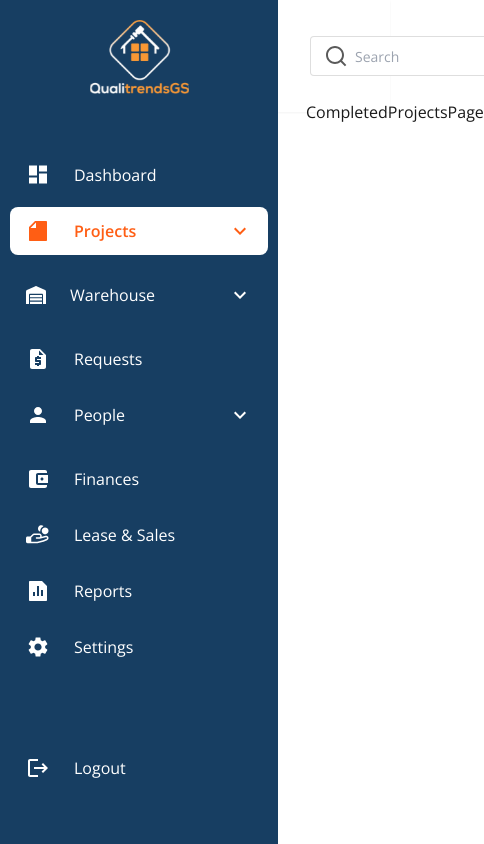
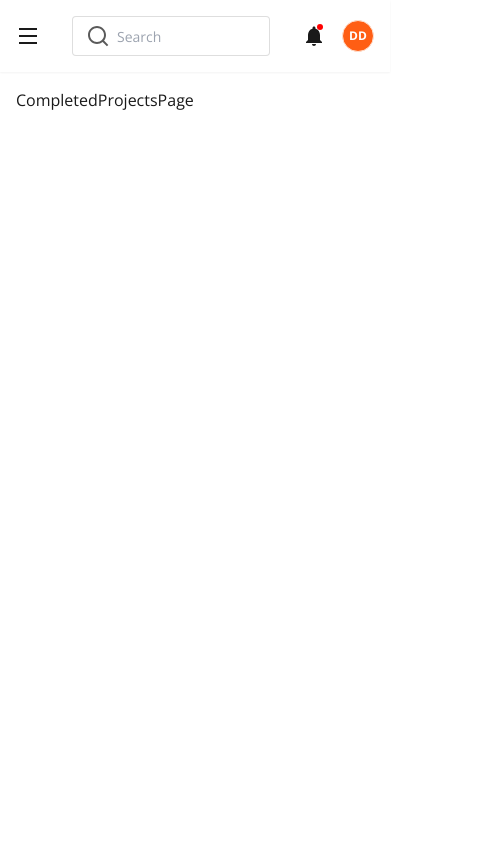
Before and after one commit to ntamiegbe/qualitrends-admin, a Next.js app: page /projects/completed-projects in a window 390 px wide. Shown: the whole page, 484 px wide, since content can reach past the window. Built offline with nearby package versions, Linux system fonts and the light colour scheme.

Commit message:
fix: Add new SVG icons and update layout components

```diff
--- a/src/app/(main)/layout.tsx
+++ b/src/app/(main)/layout.tsx
@@ -11,9 +11,9 @@ const Layout = ({ children }: LayoutProps) => {
 	return (
 		<section className='flex h-screen'>
 			<Navigation />
-			<div className='ml-[278px] w-[calc(100%-278px)]'>
+			<div className='w-full lg:ml-[278px] lg:w-[calc(100%-278px)]'>
 				<Header />
-				<main className='bg-white w-full min-h-[calc(100vh-72px)] p-7 mt-[72px]'>
+				<main className='bg-white max-lg:container lg:w-full min-h-[calc(100vh-72px)] lg:min-h-[calc(100vh-80px)] py-4 lg:p-7 mt-[72px] lg:mt-20'>
 					{children}
 				</main>
 			</div>
--- a/src/components/icons/index.tsx
+++ b/src/components/icons/index.tsx
@@ -18,6 +18,7 @@ import SearchIcon from "/public/assets/icons/search.svg";
 import PlusIcon from "/public/assets/icons/plus.svg";
 import NotificationsIcon from "/public/assets/icons/notifications.svg";
 import CaretIcon from "/public/assets/icons/caret.svg";
+import MenuIcon from "/public/assets/icons/menu.svg";
 
 const Icons = {
 	Logo,
@@ -38,6 +39,7 @@ const Icons = {
 	PlusIcon,
 	NotificationsIcon,
 	CaretIcon,
+	MenuIcon,
 };
 
 export default Icons;
--- a/src/components/layout/Header/index.tsx
+++ b/src/components/layout/Header/index.tsx
@@ -17,11 +17,14 @@ const Header = () => {
 	} = methods;
 
 	return (
-		<header className='px-8 py-4 fixed top-0 right-0 w-[calc(100%-278px)] shadow-sm'>
-			<div className='flex items-center justify-between space-x-5'>
+		<header className='max-lg:container lg:px-8 py-4 w-full fixed top-0 right-0 lg:w-[calc(100%-278px)] shadow-sm'>
+			<div className='flex items-center justify-between space-x-8 lg:space-x-6'>
+				<div className='lg:hidden'>
+					<Icons.MenuIcon />
+				</div>
 				<FormProvider {...methods}>
-					<form>
-						<div className='w-[300px]'>
+					<form className='max-lg:max-w-[300px] lg:!ml-0 flex-1'>
+						<div className='lg:w-[300px]'>
 							<Input
 								name='search'
 								placeholder='Search'
@@ -37,20 +40,20 @@ const Header = () => {
 					</form>
 				</FormProvider>
 
-				<div className='flex items-center space-x-6'>
-					<button className='flex justify-center items-center p-4 rounded border border-primary'>
+				<div className='flex items-center space-x-4 lg:space-x-6'>
+					<button className='hidden lg:flex justify-center items-center p-4 rounded border border-primary'>
 						<Icons.PlusIcon />
 					</button>
-					<div className='w-[1px] h-10 bg-[#CBCFD3]' />
-					<button className='flex justify-center items-center '>
+					<div className='hidden lg:block w-[1px] h-10 bg-[#CBCFD3]' />
+					<button className='flex max-lg:!ml-0 justify-center items-center '>
 						<Icons.NotificationsIcon />
 					</button>
-					<div className='w-[1px] h-10 bg-[#CBCFD3]' />
+					<div className='hidden lg:block w-[1px] h-10 bg-[#CBCFD3]' />
 					<button className='flex items-center space-x-4'>
 						<div className='size-8 rounded-full border border-[#FFE2D2] bg-primary flex items-center justify-center text-xs text-white font-bold'>
 							DD
 						</div>
-						<div className='text-black-900 text-left'>
+						<div className='hidden lg:block text-black-900 text-left'>
 							<div className='font-medium'>Daniel Donald</div>
 							<div className='text-xs'>Super Admin</div>
 						</div>
--- a/src/components/layout/Navigation/index.tsx
+++ b/src/components/layout/Navigation/index.tsx
@@ -98,7 +98,7 @@ const Navigation = () => {
 	];
 
 	return (
-		<nav className='w-[278px] h-screen fixed bg-[#173E62] pt-5'>
+		<nav className='hidden lg:block w-[278px] h-screen fixed bg-[#173E62] pt-5'>
 			<Link href='/dashboard' className='flex justify-center items-center pb-6'>
 				<Icons.Logo className='w-[99px] h-[74px]' />
 			</Link>
```
Also changed, not shown: public/assets/icons/menu.svg (added).
